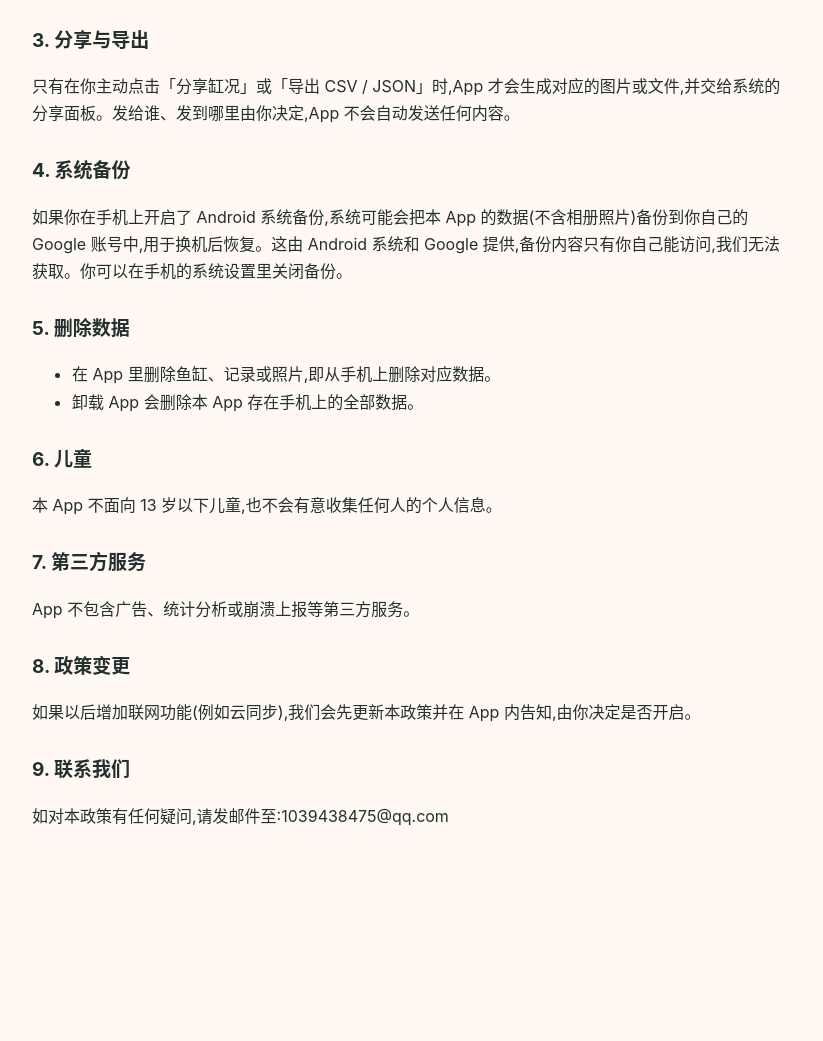
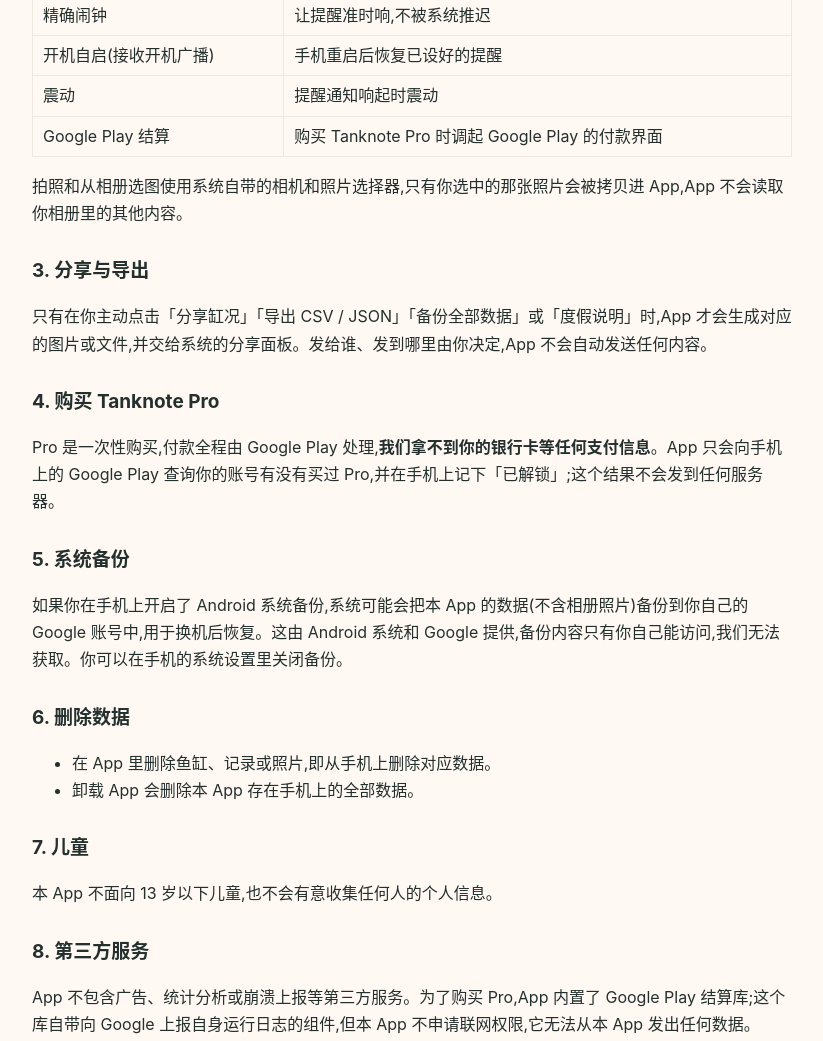
Before and after one commit to gaoguichun/aqualog-privacy, a plain HTML site: page index.html in a window 1280 px wide. Shown: the part 1604-2645 px from the top of the page, without its empty margins (228-1051 px from the left). Before the commit the page ends 2498 px from the top, so only its background shows below. Drawn offline with Linux system fonts and the light colour scheme.

Commit message:
docs: add Tanknote Pro purchase and full backup

```diff
--- a/index.html
+++ b/index.html
@@ -27,23 +27,24 @@
 <nav><a href="#en">English</a><a href="#zh">简体中文</a></nav>
 <section id="en" lang="en">
 <h1>Tanknote Privacy Policy (English)</h1>
-<p>Effective date: September 28, 2026</p>
+<p>Effective date: September 28, 2026 (updated October 14, 2026: Tanknote Pro purchase, full backup)</p>
 <p>Tanknote is a tool for logging aquarium water parameters, maintenance and livestock. <strong>All records stay on your device. The app does not connect to the internet and does not collect, upload or sell any personal data.</strong></p>
 <ul>
 <li><strong>Data stored on device only:</strong> tanks, water readings, maintenance logs, reminders, equipment, livestock records, and photos you take or pick. Nothing is sent to any server; the developer cannot see your data.</li>
-<li><strong>Permissions:</strong> notifications (maintenance reminders), exact alarms (so reminders fire on time), receive boot completed (restore reminders after reboot), vibrate (reminder notifications). Camera and photo access go through the system camera and photo picker; only the photo you pick is copied into the app.</li>
-<li><strong>Sharing / export:</strong> only when you tap Share or Export does the app create an image or file and hand it to the system share sheet. You choose where it goes.</li>
+<li><strong>Permissions:</strong> notifications (maintenance reminders), exact alarms (so reminders fire on time), receive boot completed (restore reminders after reboot), vibrate (reminder notifications), Google Play billing (to open Google Play checkout when you buy Tanknote Pro). Camera and photo access go through the system camera and photo picker; only the photo you pick is copied into the app.</li>
+<li><strong>Sharing / export / backup:</strong> only when you tap Share, Export, Back up all data or Care sheet does the app create an image or file and hand it to the system share sheet. You choose where it goes.</li>
+<li><strong>Tanknote Pro:</strong> a one-time purchase handled entirely by Google Play. <strong>We never see your card or any other payment details.</strong> The app only asks Google Play on your phone whether your account owns Pro and remembers &quot;unlocked&quot; on the device; this is never sent to any server.</li>
 <li><strong>System backup:</strong> if Android backup is enabled, the system may back up the app&#x27;s data (excluding album photos) to your own Google account. The developer has no access to it.</li>
 <li><strong>Deleting data:</strong> deleting items in the app removes them from the device; uninstalling removes all app data.</li>
 <li><strong>Children:</strong> not directed at children under 13.</li>
-<li><strong>Third parties:</strong> no ads, analytics or crash reporting SDKs.</li>
+<li><strong>Third parties:</strong> no ads, analytics or crash reporting SDKs. To sell Pro, the app includes the Google Play Billing Library, which bundles a component that reports the library&#x27;s own logs to Google; since the app does not request internet permission, nothing can be sent from this app.</li>
 <li><strong>Changes:</strong> if online features (e.g. cloud sync) are added, this policy will be updated first and the feature will be opt-in.</li>
 <li><strong>Contact:</strong> 1039438475@qq.com</li>
 </ul>
 </section>
 <section id="zh" lang="zh-CN">
 <h1>Tanknote 隐私政策</h1>
-<p>生效日期:2026 年 9 月 28 日</p>
+<p>生效日期:2026 年 9 月 28 日(2026 年 10 月 14 日更新:增加 Tanknote Pro 购买、整机备份)</p>
 <p>Tanknote 是一款记录鱼缸水质、维护和生物的工具。我们尽量少碰你的数据:<strong>所有记录只保存在你的手机上,App 不联网,不收集、不上传、不出售任何个人信息。</strong></p>
 <h2>1. App 会存哪些数据</h2>
 <p>你在 App 里填写的内容,全部保存在手机上本 App 的私有存储里:</p>
@@ -60,24 +61,27 @@
 <tr><td>精确闹钟</td><td>让提醒准时响,不被系统推迟</td></tr>
 <tr><td>开机自启(接收开机广播)</td><td>手机重启后恢复已设好的提醒</td></tr>
 <tr><td>震动</td><td>提醒通知响起时震动</td></tr>
+<tr><td>Google Play 结算</td><td>购买 Tanknote Pro 时调起 Google Play 的付款界面</td></tr>
 </tbody></table>
 <p>拍照和从相册选图使用系统自带的相机和照片选择器,只有你选中的那张照片会被拷贝进 App,App 不会读取你相册里的其他内容。</p>
 <h2>3. 分享与导出</h2>
-<p>只有在你主动点击「分享缸况」或「导出 CSV / JSON」时,App 才会生成对应的图片或文件,并交给系统的分享面板。发给谁、发到哪里由你决定,App 不会自动发送任何内容。</p>
-<h2>4. 系统备份</h2>
+<p>只有在你主动点击「分享缸况」「导出 CSV / JSON」「备份全部数据」或「度假说明」时,App 才会生成对应的图片或文件,并交给系统的分享面板。发给谁、发到哪里由你决定,App 不会自动发送任何内容。</p>
+<h2>4. 购买 Tanknote Pro</h2>
+<p>Pro 是一次性购买,付款全程由 Google Play 处理,<strong>我们拿不到你的银行卡等任何支付信息</strong>。App 只会向手机上的 Google Play 查询你的账号有没有买过 Pro,并在手机上记下「已解锁」;这个结果不会发到任何服务器。</p>
+<h2>5. 系统备份</h2>
 <p>如果你在手机上开启了 Android 系统备份,系统可能会把本 App 的数据(不含相册照片)备份到你自己的 Google 账号中,用于换机后恢复。这由 Android 系统和 Google 提供,备份内容只有你自己能访问,我们无法获取。你可以在手机的系统设置里关闭备份。</p>
-<h2>5. 删除数据</h2>
+<h2>6. 删除数据</h2>
 <ul>
 <li>在 App 里删除鱼缸、记录或照片,即从手机上删除对应数据。</li>
 <li>卸载 App 会删除本 App 存在手机上的全部数据。</li>
 </ul>
-<h2>6. 儿童</h2>
+<h2>7. 儿童</h2>
 <p>本 App 不面向 13 岁以下儿童,也不会有意收集任何人的个人信息。</p>
-<h2>7. 第三方服务</h2>
-<p>App 不包含广告、统计分析或崩溃上报等第三方服务。</p>
-<h2>8. 政策变更</h2>
+<h2>8. 第三方服务</h2>
+<p>App 不包含广告、统计分析或崩溃上报等第三方服务。为了购买 Pro,App 内置了 Google Play 结算库;这个库自带向 Google 上报自身运行日志的组件,但本 App 不申请联网权限,它无法从本 App 发出任何数据。</p>
+<h2>9. 政策变更</h2>
 <p>如果以后增加联网功能(例如云同步),我们会先更新本政策并在 App 内告知,由你决定是否开启。</p>
-<h2>9. 联系我们</h2>
+<h2>10. 联系我们</h2>
 <p>如对本政策有任何疑问,请发邮件至:1039438475@qq.com</p>
 </section>
 </main>
```
